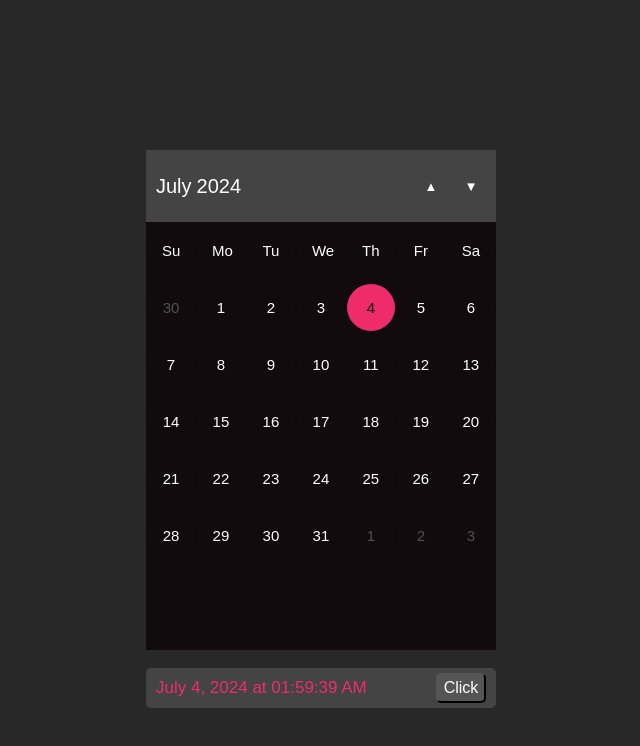
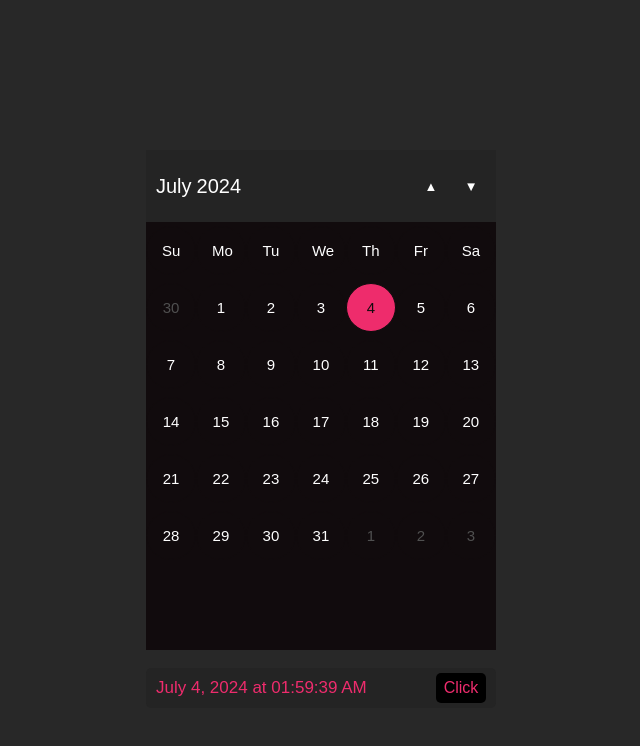
Before and after one commit to PhamThiPhuongThaoOI/ex02-calendar, a plain HTML site: page index.html in a window 1280 px wide. Shown: the whole page, without its empty margins (319-959 px from the left). Drawn offline with Linux system fonts and the light colour scheme.

Commit message:
edit file

```diff
--- a/style.css
+++ b/style.css
@@ -27,7 +27,7 @@ body {
   display: flex;
   justify-content: space-between;
   align-items: center;
-  background-color: #444444;
+  background-color: #242424;
   padding: 10px;
   height: 72px;
   gap: 0;
@@ -178,7 +178,7 @@ button.next:hover {
 }
 
 .footer {
-  background-color: #444444;
+  background-color: #242424;
   color: white;
   text-align: left;
   padding: 10px;
@@ -204,20 +204,23 @@ button.next:hover {
 
 
 #toggle-calendar {
-  color: #fff;
+  color: #ee2c6d;
+  border: none;
   border-radius: 5px;
   cursor: pointer;
   font-family: sans-serif;
   font-size: 16px;
   font-weight: 300;
-  background-color: #555;
+  background-color: #000;
   width: 50px;
   height: 30px;
 }
 
 #toggle-calendar:hover {
-  background-color: #666;
-  border: 1px solid #ee2c6d;
+  background-color: #ee2c6d ;
+  box-shadow: 0 0 20px #ee2c6d;
+  color: #fff;
+
 }
 
 .hidden {
```
